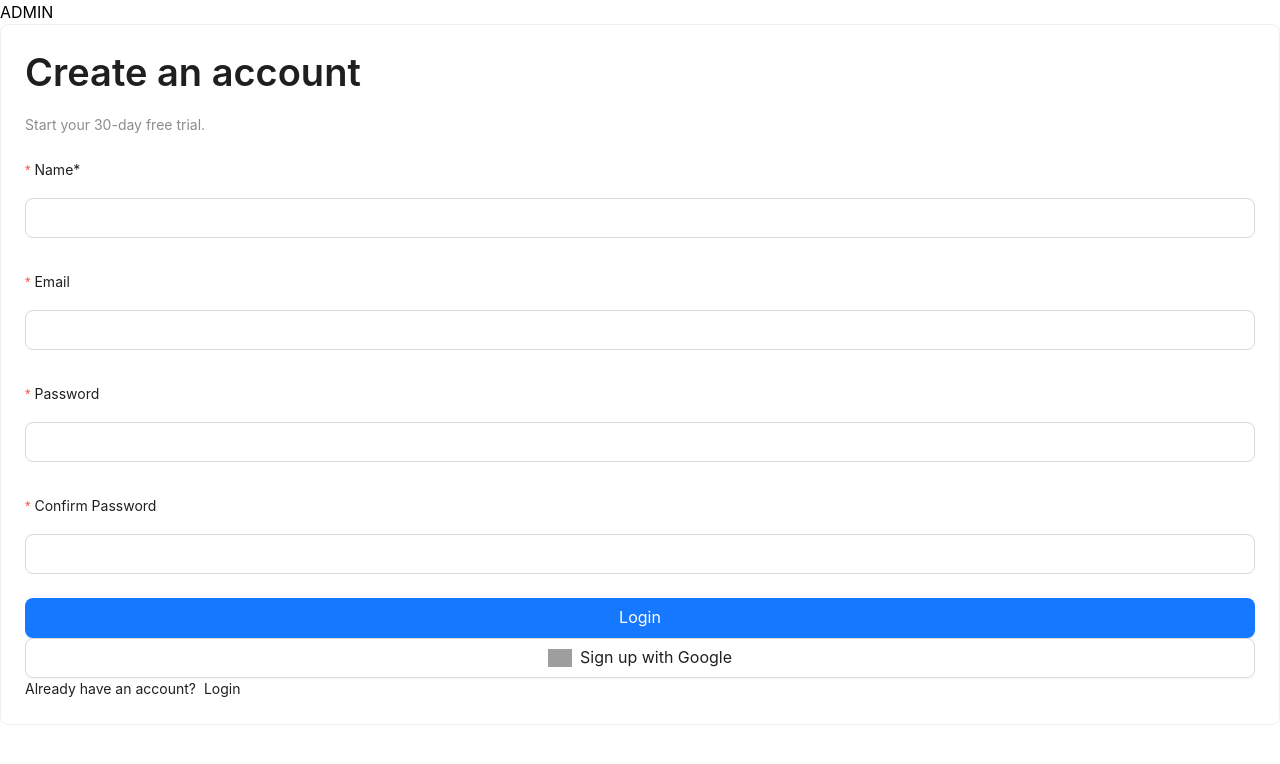
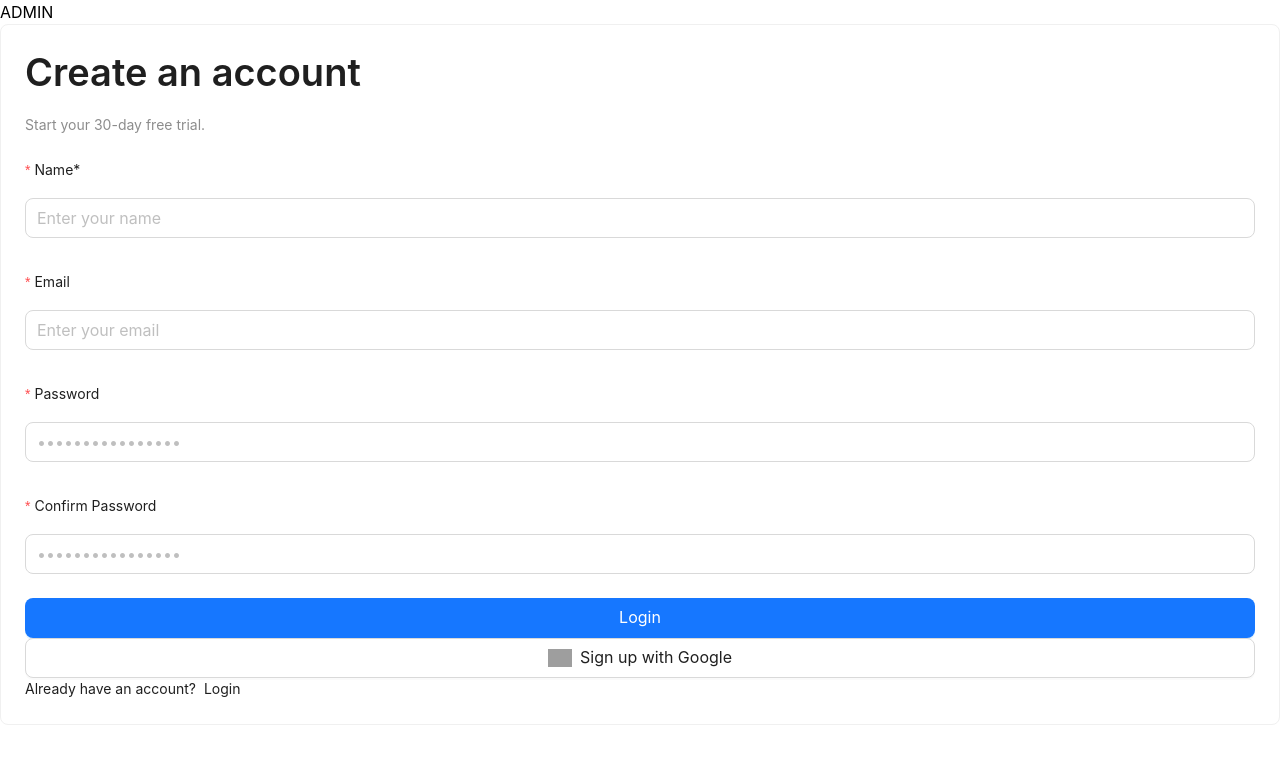
Before and after one commit to DucTran2310/Web-Admin-Shop, a React (Vite) app: page /sign-up in a window 1280 px wide. Shown: the top 764 px of the page. Built offline with nearby package versions, Linux system fonts and the light colour scheme; grey boxes are pictures that could not be loaded.

Commit message:
Update placeholder input

```diff
--- a/src/screens/auth/Login.tsx
+++ b/src/screens/auth/Login.tsx
@@ -43,7 +43,7 @@ const Login = () => {
               },
             ]}
           >
-            <Input allowClear maxLength={100} type="email" />
+            <Input allowClear maxLength={100} type="email" placeholder="Enter your email"/>
           </FormItem>
           <FormItem
             name="password"
@@ -55,7 +55,7 @@ const Login = () => {
               },
             ]}
           >
-            <Input maxLength={100} type="password" />
+            <Input maxLength={100} type="password" placeholder="••••••••••••••••"/>
           </FormItem>
         </Form>
 
--- a/src/screens/auth/SignUp.tsx
+++ b/src/screens/auth/SignUp.tsx
@@ -41,7 +41,7 @@ const SignUp = () => {
               },
             ]}
           >
-            <Input allowClear maxLength={100} type="text" />
+            <Input allowClear maxLength={100} type="text" placeholder="Enter your name"/>
           </FormItem>
           <FormItem
             name="email"
@@ -53,7 +53,7 @@ const SignUp = () => {
               },
             ]}
           >
-            <Input allowClear maxLength={100} type="email" />
+            <Input allowClear maxLength={100} type="email" placeholder="Enter your email"/>
           </FormItem>
           <FormItem
             name="password"
@@ -75,7 +75,7 @@ const SignUp = () => {
               },
             ]}
           >
-            <Input minLength={8} maxLength={100} type="password" />
+            <Input minLength={8} maxLength={100} type="password" placeholder="••••••••••••••••"/>
           </FormItem>
 
           <FormItem
@@ -98,7 +98,7 @@ const SignUp = () => {
               }),
             ]}
           >
-            <Input maxLength={100} type="password" />
+            <Input maxLength={100} type="password" placeholder="••••••••••••••••"/>
           </FormItem>
         </Form>
 
```
